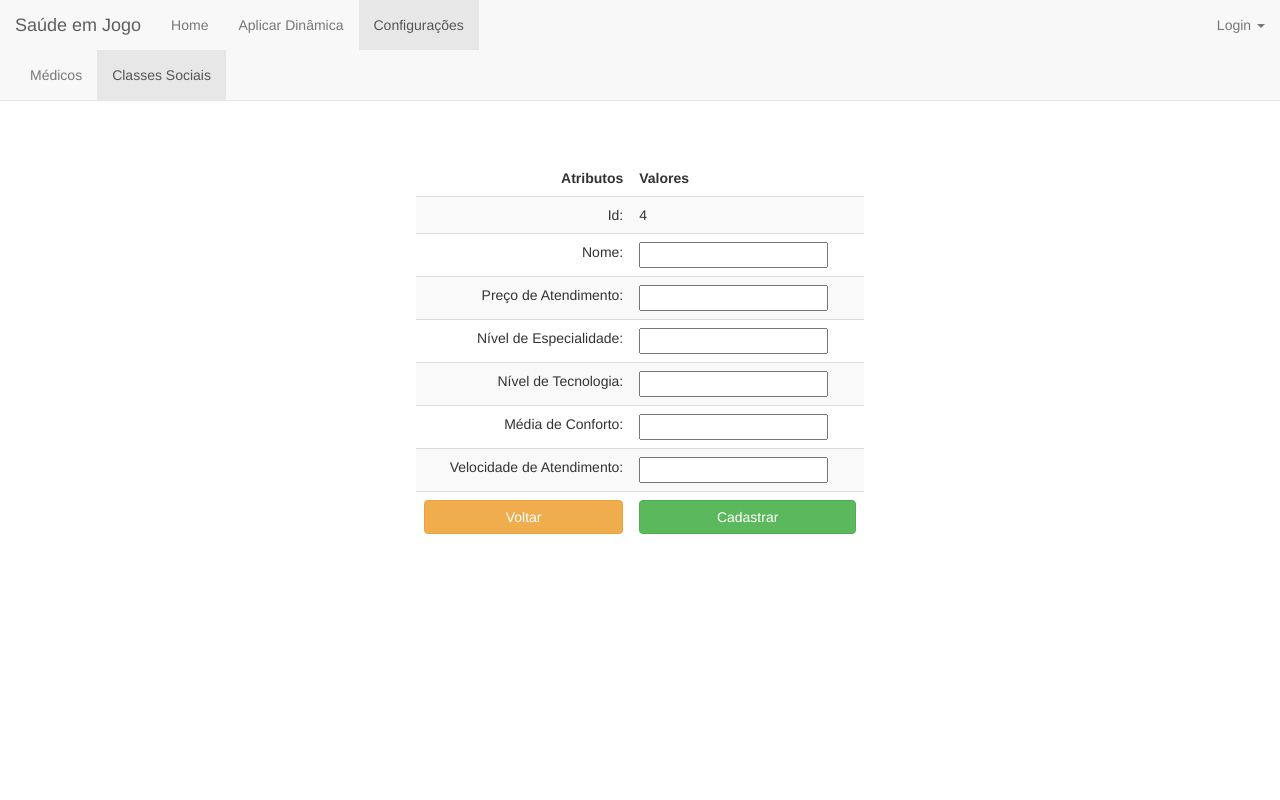
After one commit to petbccufscar/pet_prod, a Django app: page /classe_social/new/ in a window 1280 px wide. The commit adds this page. Run offline with Django 3.2, Linux system fonts and the light colour scheme; data comes from the database, SQL or seed files in the repository; both versions use the stored data as it was after the commit; some libraries are stand-ins or nearby versions.

Commit message:
Refatorado ClasseSocial

```diff
--- a/jogo/admin.py
+++ b/jogo/admin.py
@@ -1,7 +1,8 @@
 from django.contrib import admin
-from .models import Medico
+from .models import Medico, Classe_Social
 
 # Register your models here.
 # Ao implementar uma classe nova no Models
 # Colocar ela aqui, para que o django admin gerencie ela
 admin.site.register(Medico)
+admin.site.register(Classe_Social)
--- a/jogo/forms.py
+++ b/jogo/forms.py
@@ -1,6 +1,6 @@
 from django import forms
 # Não esqueçam de dar o import do .models da classe a ser implementado o forms
-from .models import Medico
+from .models import Medico, Classe_Social
 
 # Forms para Médicos:
 class Medico_Form(forms.ModelForm):
@@ -26,3 +26,51 @@ class Medico_Form(forms.ModelForm):
                         'min_value': "O campo Salário deve conter um número maior que zero.",
                         },
         }
+
+class Classe_Social_Form(forms.ModelForm):
+    class Meta:
+        model = Classe_Social
+        fields = '__all__'
+        widgets = {
+            'nome': forms.TextInput(),
+            'preco_atendimento': forms.TextInput(),
+            'nivel_especialidade': forms.TextInput(),
+            'nivel_tecnologia': forms.TextInput(),
+            'media_conforto': forms.TextInput(),
+            'velocidade_atendimento': forms.TextInput(),
+        }
+        error_messages = {
+            'nome': {'max_length': "O campo Nome deve conter no máximo 200 caracteres.",
+                     'required': "O campo Nome deve ser preenchido.",
+                     },
+            'preco_atendimento': {
+                'min_value': 'O campo Preço de atendimento deve conter um número maior que zero.',
+                'invalid': 'O campo Preço de atendimento deve conter um número inteiro ou decimal.',
+                'max_value': "O campo Preço de atendimento não deve conter um número maior que 3.0.",
+                'required': "O campo Preço de atendimento deve ser preenchido.",
+            },
+            'nivel_especialidade': {
+                'invalid': "O campo Nível de Especialidade deve conter um número inteiro ou decimal.",
+                'required': "O campo Nível de Especialidade deve ser preenchido.",
+                'max_value': "O campo Nível de Especialidade não deve conter um número maior que 3.0.",
+                'min_value': "O campo Nível de Especialidade deve conter um número maior que zero.",
+                },
+            'nivel_tecnologia': {
+                'invalid': "O campo Nível de tecnologia deve conter um número inteiro ou decimal.",
+                'required': "O campo Nível de tecnologia deve ser preenchido.",
+                'max_value': "O campo Nível de tecnologia não deve conter um número maior que 3.0.",
+                'min_value': "O campo Nível de tecnologia deve conter um número maior que zero.",
+                },
+            'media_conforto': {'invalid': "O campo Media de conforto deve conter um número inteiro ou decimal.",
+                               'required': "O campo Media de conforto deve ser preenchido.",
+                               'max_value': "O campo Media de conforto não deve conter um número inteiro maior que 3.0.",
+                               'min_value': "O campo Media de conforto deve conter um número inteiro maior que zero.",
+                               },
+            'velocidade_atendimento': {
+                'invalid': "O campo Velocidade de atendimento deve conter um número inteiro ou decimal.",
+                'required': "O campo Velocidade de atendimento deve ser preenchido.",
+                'max_value': "O campo Velocidade de atendimento não deve conter um número maior que 3.0.",
+                'min_value': "O campo Velocidade de atendimento deve conter um número maior que zero.",
+                },
+
+        }
--- a/jogo/models.py
+++ b/jogo/models.py
@@ -1,5 +1,5 @@
 from django.db import models
-from django.core.validators import MinValueValidator
+from django.core.validators import MinValueValidator, MaxValueValidator
 
 
 # Tabela Médico
@@ -14,3 +14,13 @@ class Medico(models.Model):
     pontualidade = models.IntegerField(default=1, choices=classificacao)
     # Não esqueçam de fazer a migração para o novo BD:
     # Tools -> Run manage.py task -> makemigrations -> migrate
+
+class Classe_Social(models.Model):
+    classificacao = ((1, '1'), (2, '2'), (3, '3'))
+    #id = models.AutoField(u'id', primary_key=True, unique=True)
+    nome = models.CharField(max_length=200)
+    preco_atendimento = models.FloatField(validators=[MinValueValidator(0.0)])
+    nivel_especialidade = models.FloatField(validators=[MinValueValidator(0.0), MaxValueValidator(3.0)])
+    nivel_tecnologia = models.FloatField(validators=[MinValueValidator(0.0), MaxValueValidator(3.0)])
+    media_conforto = models.FloatField(validators=[MinValueValidator(0.0), MaxValueValidator(3.0)])
+    velocidade_atendimento = models.FloatField(validators=[MinValueValidator(0.0), MaxValueValidator(3.0)])
--- /dev/null
+++ b/jogo/templates/classe_social/classe_social_new.html
@@ -0,0 +1,73 @@
+{% extends 'jogo/base_configuracoes.html' %}
+
+{% block title%}Classes Sociais{% endblock title%}
+{% block home %}{% endblock %}
+{% block home_span %}{% endblock %}
+{% block medico %}{% endblock %}
+{% block medico_span %}{% endblock %}
+{% block modulo %}{% endblock %}
+{% block modulo_span %}{% endblock %}
+{% block emprestimo %}{% endblock %}
+{% block emprestimo_span %}{% endblock %}
+{% block classe_social %}class="active"{% endblock %}
+{% block classe_social_span %}<span class="sr-only">(current)</span>{% endblock %}
+{% block body %}
+    <center><h1>Editar Classe Social</h1></center><br>
+
+<form action="." method="POST">{% csrf_token %}
+
+    <div style="width: 35%; position: absolute; top:20%; bottom: 0; left: 0; right: 0; margin: 0 auto;">
+        <table class="table table-striped" align="center">
+            <thead>
+            <tr>
+                <td align="right"><b>Atributos</b></td>
+                <td align="left"><b>Valores</b></td>
+            </tr>
+            </thead>
+            <tbody>
+            <tr>
+                <td align="right">Id:</td>
+                <td align="left">{{id}}</td>
+            </tr>
+            <tr>
+                <td align="right">Nome:</td>
+                <td align="left">{{form.nome}}</td>
+            </tr>
+            <tr>
+                <td align="right">Preço de Atendimento:</td>
+                <td align="left">{{form.preco_atendimento}}</td>
+            </tr>
+            <tr>
+                <td align="right">Nível de Especialidade:</td>
+                <td align="left">{{form.nivel_especialidade}}</td>
+            </tr>
+            <tr>
+                <td align="right">Nível de Tecnologia:</td>
+                <td align="left">{{form.nivel_tecnologia}}</td>
+            </tr>
+            <tr>
+                <td align="right">Média de Conforto:</td>
+                <td align="left">{{form.media_conforto}}</td>
+            </tr>
+            <tr>
+                <td align="right">Velocidade de Atendimento:</td>
+                <td align="left">{{form.velocidade_atendimento}}</td>
+            </tr>
+            <tr>
+                <td align="right"><a  style="text-decoration:none;" href="{% url 'jogo:classe_social_index' %}"><button type="button" class="btn btn-warning btn-block" >Voltar</button></a></td>
+                <td align="left"><button type="submit" class="btn btn-success btn-block" >Cadastrar</button></td>
+            </tr>
+            </tbody>
+        </table>
+    </div>
+    {{form.nome.errors}}
+    {{form.preco_atendimento.errors}}
+    {{form.nivel_especialidade.errors}}
+    {{form.nivel_tecnologia.errors}}
+    {{form.media_conforto.errors}}
+    {{ form.velocidade_atendimento.errors }}
+
+    {{ form.errors }} {# Melhorar a exibição de erros para o caso de Código e Nome já existirem #}
+</form>
+
+{% endblock body %}
--- a/jogo/templates/jogo/base_configuracoes.html
+++ b/jogo/templates/jogo/base_configuracoes.html
@@ -12,7 +12,7 @@
 {#                    <li {% block area %}{% endblock %}><a href="{% url 'jogo:area_index' %}">Áreas{% block area_span %}{% endblock %}</a></li>#}
 {#                    <li {% block modulo %}{% endblock %}><a href="{% url 'jogo:modulo_index' %}">Módulos{% block modulo_span %}{% endblock %}</a></li>#}
 {#                    <li {% block emprestimo %}{% endblock %}><a href="{% url 'jogo:emprestimo_index' %}">Empréstimos{% block emprestimo_span %}{% endblock %}</a></li>#}
-{#                    <li {% block classe_social %}{% endblock %}><a href="{% url 'jogo:classe_social_index' %}">Classes Sociais{% block classe_social_span %}{% endblock %}</a></li>#}
+                    <li {% block classe_social %}{% endblock %}><a href="{% url 'jogo:classe_social_index' %}">Classes Sociais{% block classe_social_span %}{% endblock %}</a></li>
 {#                    <li {% block evento %}{% endblock %}><a href="{% url 'jogo:evento_index' %}">Eventos{% block evento_span %}{% endblock %}</a></li>#}
 {#                    <li {% block cenario %}{% endblock %}><a href="{% url 'jogo:cenario_index' %}">Cenários{% block cenario_span %}{% endblock %}</a></li>#}
 {#                    <li {% block rodada %}{% endblock %}><a href="{% url 'jogo:rodada_index' %}">Rodadas{% block rodada_span %}{% endblock %}</a></li>#}
--- a/jogo/urls.py
+++ b/jogo/urls.py
@@ -16,4 +16,8 @@ urlpatterns = [
     url(r'^medico/delete/(?P<id>\d+)/$', views.medico_delete, name='medico_delete'),
     url(r'^medico/new/$', views.medico_new, name='medico_new'),
 
+    url(r'^classe_social/$', views.classe_social_index, name='classe_social_index'),
+    url(r'^classe_social/edit/(?P<id>\d+)/$', views.classe_social_edit, name='classe_social_edit'),
+    url(r'^classe_social/delete/(?P<id>\d+)/$', views.classe_social_delete, name='classe_social_delete'),
+    url(r'^classe_social/new/$', views.classe_social_new, name='classe_social_new'),
 ]
--- a/jogo/views.py
+++ b/jogo/views.py
@@ -4,8 +4,8 @@ from django.contrib.auth import authenticate, login as django_login, logout as d
 from django.contrib.auth.models import User
 from django.contrib.auth.decorators import login_required
 # NAO ESQUEÇAM DE ATUALIZAR OS IMPORTS
-from .models import Medico
-from .forms import Medico_Form
+from .models import Medico, Classe_Social
+from .forms import Medico_Form, Classe_Social_Form
 
 # from django.core.exceptions import ObjectDoesNotExist
 
@@ -106,3 +106,48 @@ def medico_edit(request, id):
 def medico_delete(request, id):
     get_object_or_404(Medico, pk=id).delete()
     return HttpResponseRedirect('/medico')
+
+
+# Views para classe social:
+
+def classe_social_index(request):
+    classes = Classe_Social.objects.order_by('id')
+    return render(request, 'classe_social/classe_social_index.html', {'classes':classes})
+
+def classe_social_edit(request, id):
+    classe = get_object_or_404(Classe_Social, pk=id)
+    form = Classe_Social_Form(instance=classe)
+
+    if request.method == 'POST':
+        form = Classe_Social_Form(request.POST, instance=classe)
+        if form.is_valid():
+            form.save()
+            return HttpResponseRedirect('/classe_social')
+
+    return render(request, 'classe_social/classe_social_edit.html', {'form': form, 'id': id})
+
+def classe_social_delete(request, id):
+    get_object_or_404(Classe_Social, pk=id).delete()
+    return HttpResponseRedirect('/classe_social')
+
+def classe_social_new(request):
+    classe = None
+    try:
+        classe = Classe_Social.objects.latest('id')
+    except:
+        pass
+    if classe == None:
+        id = 1
+    else:
+        id = classe.id+1
+    if request.method == 'POST':
+        print(request.POST)
+        form = Classe_Social_Form(request.POST)
+        if form.is_valid():
+            form.save()
+            return HttpResponseRedirect('/classe_social')
+        else:
+            return render(request, 'classe_social/classe_social_new.html', {'form': form, 'id': id})
+    else:
+        form = Classe_Social_Form()
+        return render(request, 'classe_social/classe_social_new.html', {'form': form, 'id': id})
```
Also changed, not shown: jogo/templates/classe_social/classe_social_edit.html (added, +73 -0 lines), jogo/templates/classe_social/classe_social_index.html (added, +56 -0 lines), db.sqlite3.
